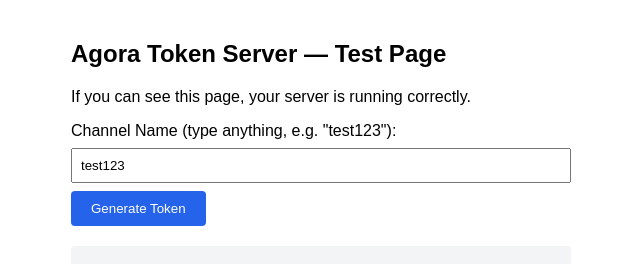
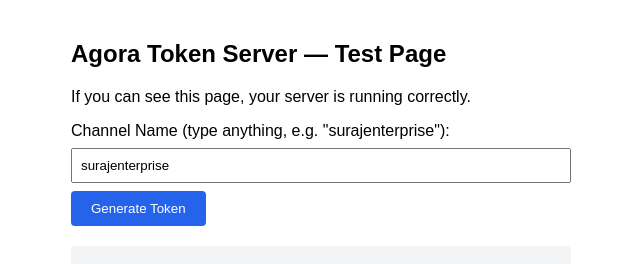
Before and after one commit to surajenterprise16336/pt-verification-server, a website: page public/index.html in a window 1280 px wide. Shown: the whole page, without its empty margins (319-959 px from the left). Drawn offline with Linux system fonts and the light colour scheme.

Commit message:
Update index.html
updated index file

```diff
--- a/public/index.html
+++ b/public/index.html
@@ -16,8 +16,8 @@
   <h2>Agora Token Server — Test Page</h2>
   <p>If you can see this page, your server is running correctly.</p>
 
-  <label>Channel Name (type anything, e.g. "test123"):</label>
-  <input type="text" id="channelName" value="test123" />
+  <label>Channel Name (type anything, e.g. "surajenterprise"):</label>
+  <input type="text" id="channelName" value="surajenterprise" />
 
   <button onclick="generateToken()">Generate Token</button>
 
```
